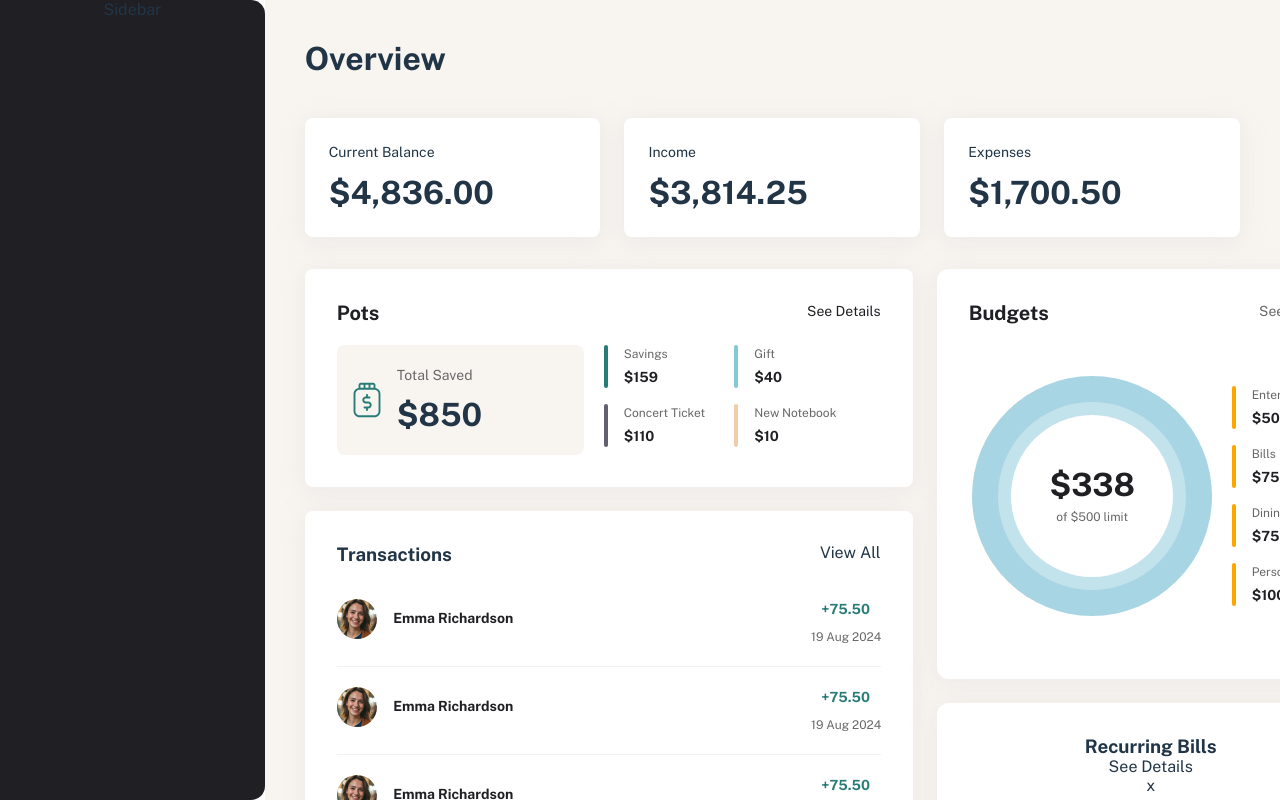
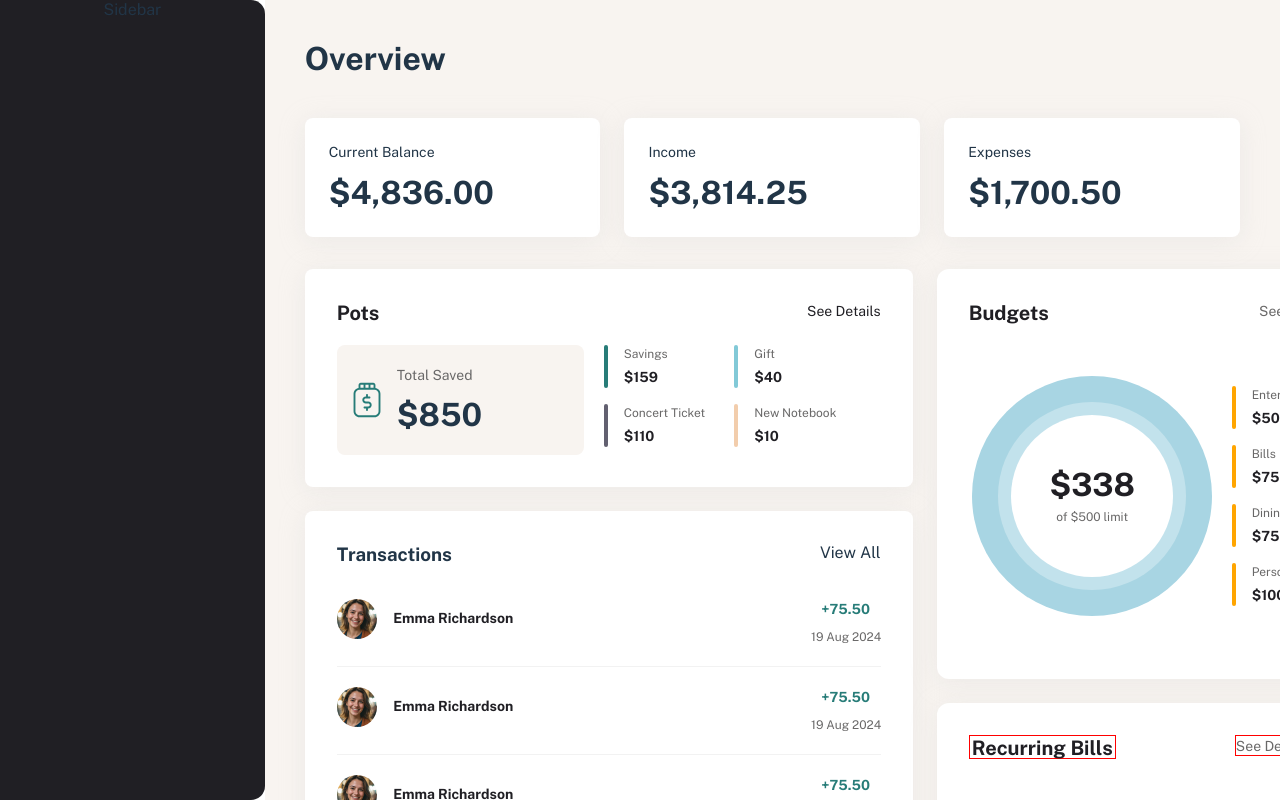
Before and after one commit to eddiemaceda11/Moneyhub, a React (Vite) app: page / in a window 1280 px wide. Built offline with nearby package versions, Linux system fonts and the light colour scheme.

Commit message:
Add the css styles for the Oversection Recurring Bills Header section

```diff
--- a/src/features/overview/overview.css
+++ b/src/features/overview/overview.css
@@ -478,3 +478,43 @@
   border-radius: 12px;
   box-shadow: 0px 4px 24px 0px #d6d6d658;
 }
+
+.osr-header {
+  display: flex;
+  justify-content: space-between;
+  width: 364px;
+  height: 24px;
+}
+
+.osr-header h3 {
+  width: 147px;
+  height: 24px;
+  font-size: 20px;
+  font-weight: var(--font-bold);
+  line-height: 120%;
+  color: var(--color-grey-900);
+  border: 1px solid red;
+}
+
+.osr-header div {
+  display: flex;
+  gap: 12px;
+  width: 98px;
+  height: 21px;
+  border: 1px solid red;
+}
+
+.osr-header div p {
+  width: 74px;
+  height: 21px;
+  font-size: 14px;
+  line-height: 150%;
+  color: var(--color-grey-500);
+}
+
+.osr-header div span {
+  width: 8px;
+  height: 5px;
+  color: var(--color-grey-500);
+  border: 1px solid red;
+}
```
